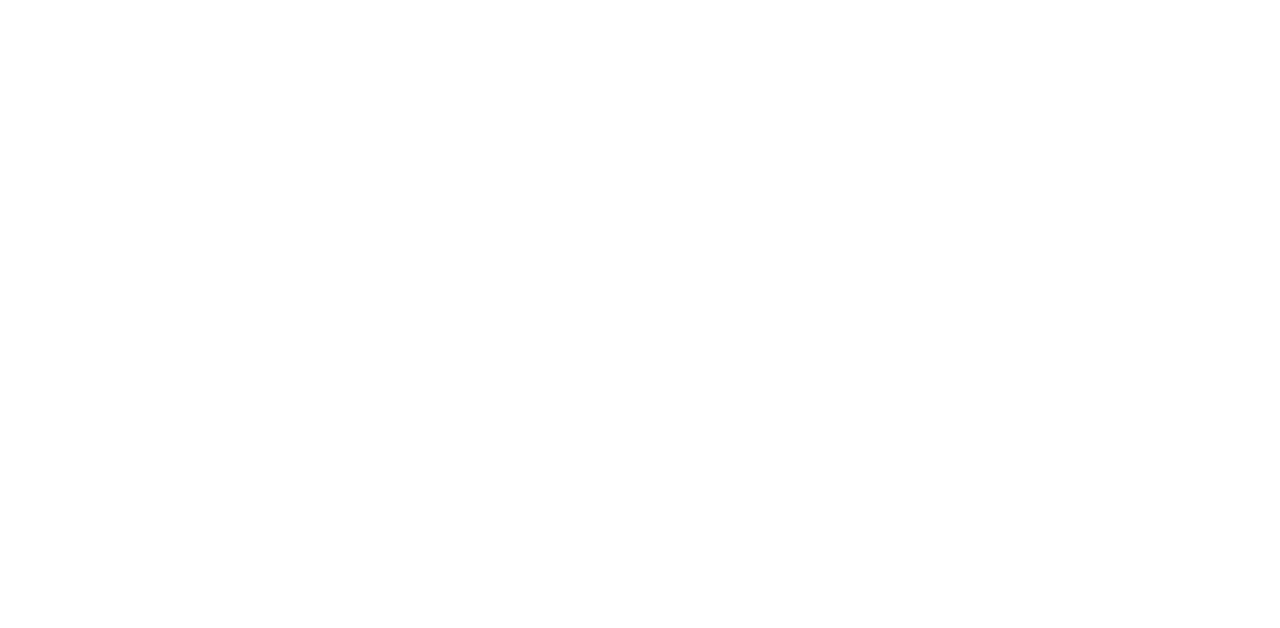
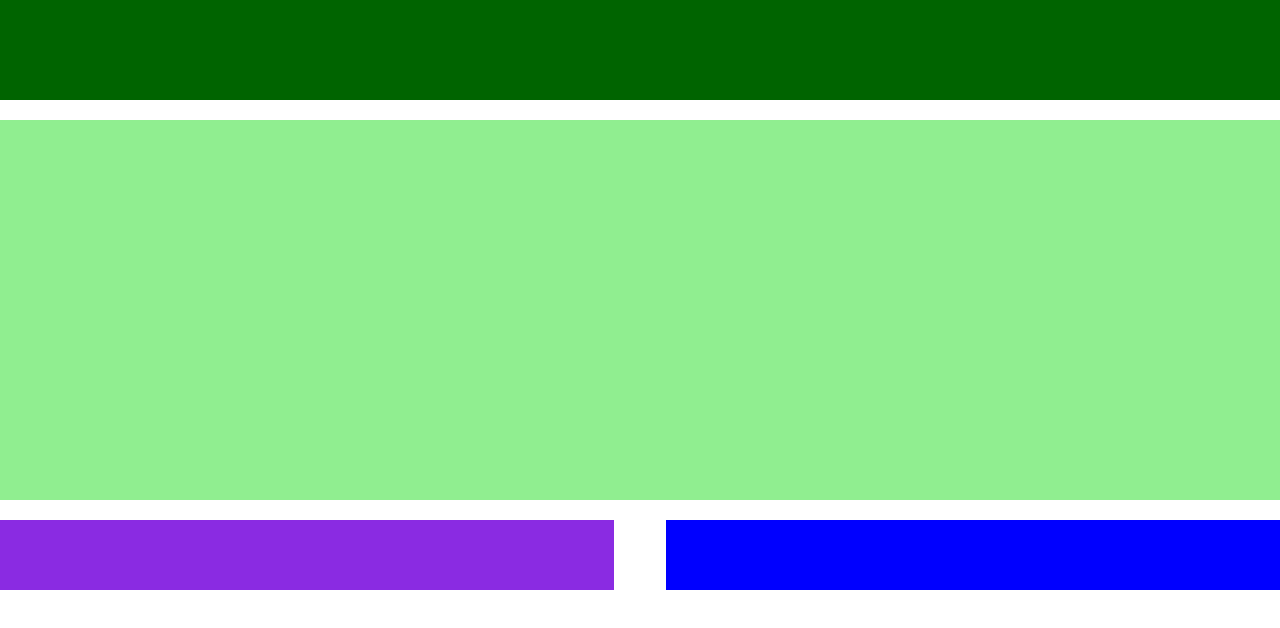
Before and after one commit to simeonhhristov/front-end-fmi, a plain HTML site: page homework-01/layouting/pages/VerticalLayout.html in a window 1280 px wide. Drawn offline with Linux system fonts and the light colour scheme.

Commit message:
Create vertical layout

```diff
--- a/homework-01/layouting/pages/VerticalLayout.html
+++ b/homework-01/layouting/pages/VerticalLayout.html
@@ -5,10 +5,24 @@
 	<meta charset="UTF-8">
 	<meta http-equiv="X-UA-Compatible" content="IE=edge">
 	<meta name="viewport" content="width=device-width, initial-scale=1.0">
+
+	<link rel="stylesheet" href="../styles/styles.css">
+
 	<title>Vertical Layout</title>
-
 </head>
 
-<body></body>
+<body>
+	<header class="vertical-header">
+	</header>
+
+	<div class="main-content">
+	</div>
+
+	<div class="left-lower-box">
+	</div>
+
+	<div class="right-lower-box">
+	</div>
+</body>
 
 </html>
--- a/homework-01/layouting/styles/styles.css
+++ b/homework-01/layouting/styles/styles.css
@@ -62,3 +62,34 @@ main {
 	border: none;
 	height: 100%;
 }
+
+/*--------Vertical Layout---------*/
+
+.vertical-header {
+	width: 100%;
+	height: 100px;
+	background-color: darkgreen;
+}
+
+.main-content {
+	width: 100%;
+	height: 380px;
+	background-color: lightgreen;
+	margin-top: 20px;
+}
+
+.left-lower-box {
+	width: 48%;
+	height: 70px;
+	background-color: blueviolet;
+	float: left;
+	margin-top: 20px;
+}
+
+.right-lower-box {
+	width: 48%;
+	height: 70px;
+	background-color: blue;
+	float: right;
+	margin-top: 20px;
+}
```
